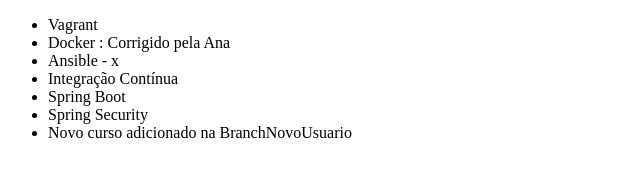
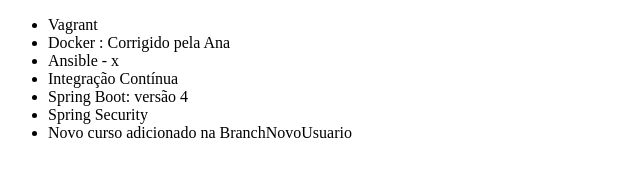
Before and after one commit to dennysarantes/teste-gitLocal, a plain HTML site: page bin/index.html in a window 1280 px wide. Shown: the full height of the page, 0-640 px from the left. Drawn offline with Linux system fonts and the light colour scheme.

Commit message:
alteração Srping boot

```diff
--- a/bin/index.html
+++ b/bin/index.html
@@ -12,7 +12,7 @@
         <li>Docker : Corrigido pela Ana</li>
         <li>Ansible - x</li>
         <li>Integração Contínua</li>
-        <li>Spring Boot</li>
+        <li>Spring Boot: versão 4</li>
         <li>Spring Security</li>
         <li>Novo curso adicionado na BranchNovoUsuario</li>
     </ul>
```
Also changed, not shown: src/index.html (+1 -1 lines).
